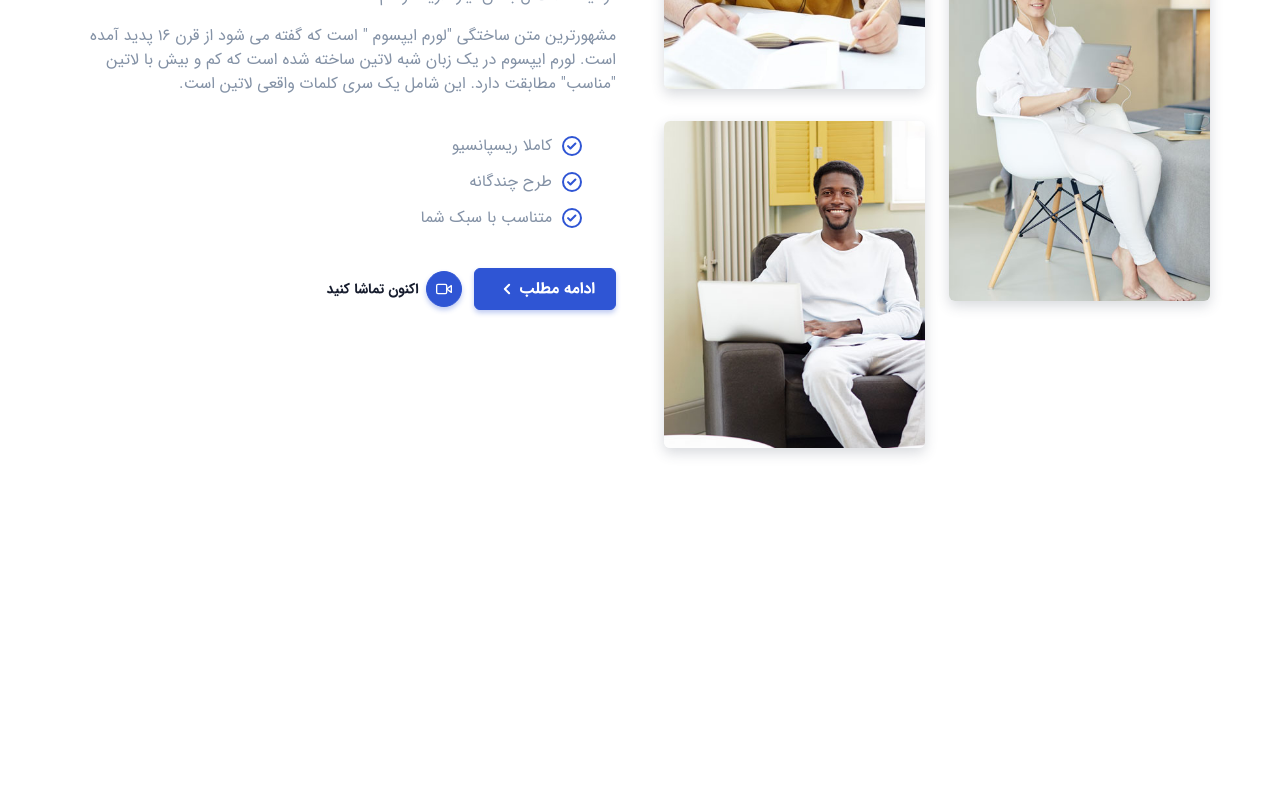
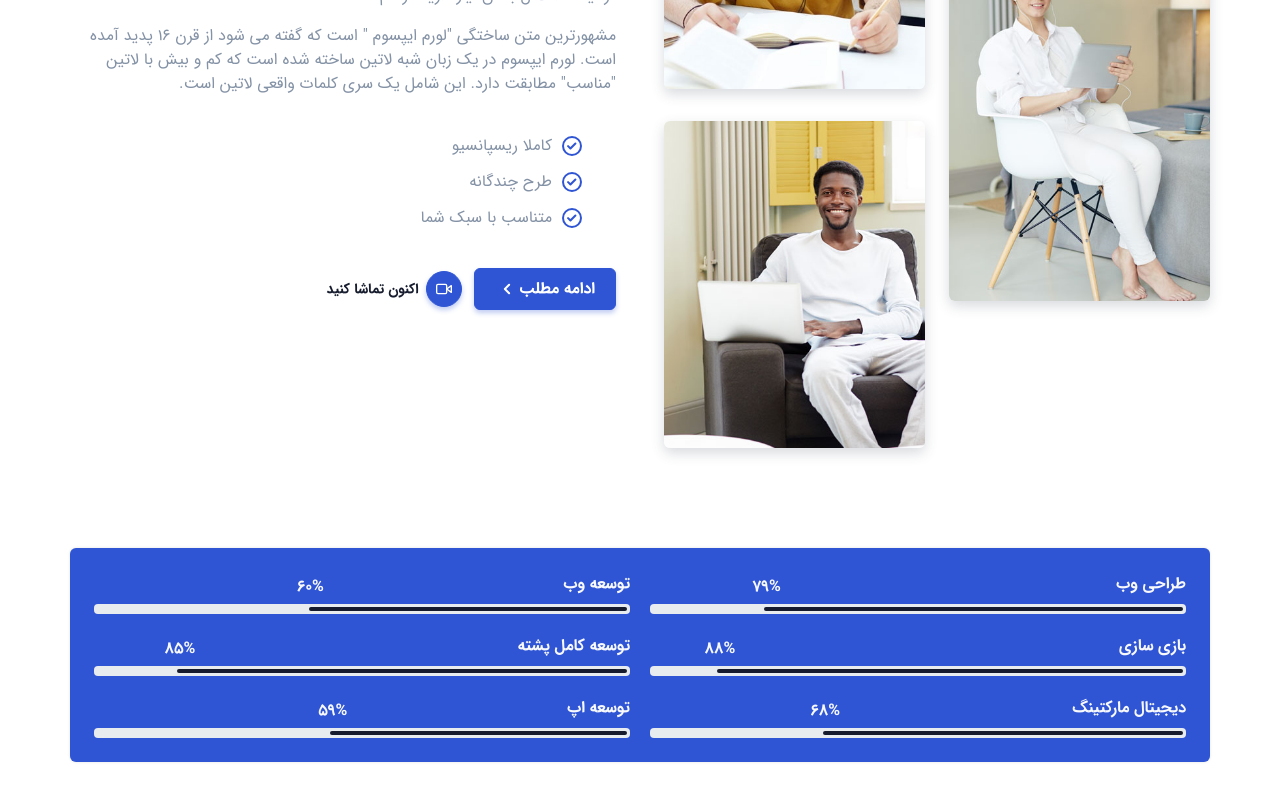
Before and after one commit to HosseinDev-02/landrick, a React (Create React App) app: page / in a window 1280 px wide. Shown: the part 2089-2889 px from the top of the page. Before the commit the page ends 2697 px from the top, so only its background shows below. Built offline with nearby package versions, Linux system fonts and the light colour scheme.

Commit message:
codding Specialties component

```diff
--- /dev/null
+++ b/src/Components/Specialties/Specialties.jsx
@@ -0,0 +1,46 @@
+export default function Specialties() {
+    return (
+        <section className='mt-[100px]'>
+            <div className="container">
+                <div className='bg-primary rounded-md p-6 grid grid-cols-1 md:grid-cols-2 gap-5 shadow-[0_0_3px_rgba(60,72,88,0.15)]'>
+                    <div>
+                        <h6 className='text-light font-IranSansFaNum-Bold mb-2'>طراحی وب</h6>
+                        <div className='bg-[#e9ecef] rounded w-full h-2.5 flex items-center p-[3px]'>
+                            <span className='w-[79%] bg-title h-full rounded relative after:content-["79%"] after:text-light after:font-IranSansFaNum-Bold after:absolute after:bottom-3 after:-left-3'></span>
+                        </div>
+                    </div>
+                    <div>
+                        <h6 className='text-light font-IranSansFaNum-Bold mb-2'>توسعه وب</h6>
+                        <div className='bg-[#e9ecef] rounded w-full h-2.5 flex items-center p-[3px]'>
+                            <span className='w-[60%] bg-title h-full rounded relative after:content-["60%"] after:text-light after:font-IranSansFaNum-Bold after:absolute after:bottom-3 after:-left-3'></span>
+                        </div>
+                    </div>
+                    <div>
+                        <h6 className='text-light font-IranSansFaNum-Bold mb-2'>بازی سازی</h6>
+                        <div className='bg-[#e9ecef] rounded w-full h-2.5 flex items-center p-[3px]'>
+                            <span className='w-[88%] bg-title h-full rounded relative after:content-["88%"] after:text-light after:font-IranSansFaNum-Bold after:absolute after:bottom-3 after:-left-3'></span>
+                        </div>
+                    </div>
+                    <div>
+                        <h6 className='text-light font-IranSansFaNum-Bold mb-2'>توسعه کامل پشته</h6>
+                        <div className='bg-[#e9ecef] rounded w-full h-2.5 flex items-center p-[3px]'>
+                            <span className='w-[85%] bg-title h-full rounded relative after:content-["85%"] after:text-light after:font-IranSansFaNum-Bold after:absolute after:bottom-3 after:-left-3'></span>
+                        </div>
+                    </div>
+                    <div>
+                        <h6 className='text-light font-IranSansFaNum-Bold mb-2'>دیجیتال مارکتینگ</h6>
+                        <div className='bg-[#e9ecef] rounded w-full h-2.5 flex items-center p-[3px]'>
+                            <span className='w-[68%] bg-title h-full rounded relative after:content-["68%"] after:text-light after:font-IranSansFaNum-Bold after:absolute after:bottom-3 after:-left-3'></span>
+                        </div>
+                    </div>
+                    <div>
+                        <h6 className='text-light font-IranSansFaNum-Bold mb-2'>توسعه اپ</h6>
+                        <div className='bg-[#e9ecef] rounded w-full h-2.5 flex items-center p-[3px]'>
+                            <span className='w-[56%] bg-title h-full rounded relative after:content-["59%"] after:text-light after:font-IranSansFaNum-Bold after:absolute after:bottom-3 after:-left-3'></span>
+                        </div>
+                    </div>
+                </div>
+            </div>
+        </section>
+    )
+}
--- a/src/Pages/Index/Index.jsx
+++ b/src/Pages/Index/Index.jsx
@@ -3,6 +3,7 @@ import Introduction from "../../Components/Introduction/Introduction";
 import Companies from "../../Components/Companies/Companies";
 import Services from "../../Components/Services/Services";
 import Aboutus from "../../Components/Aboutus/Aboutus";
+import Specialties from "../../Components/Specialties/Specialties";
 
 export default function Index() {
     return(
@@ -13,6 +14,7 @@ export default function Index() {
                 <Companies/>
                 <Services/>
                 <Aboutus/>
+                <Specialties/>
             </main>
         </>
     )
```
